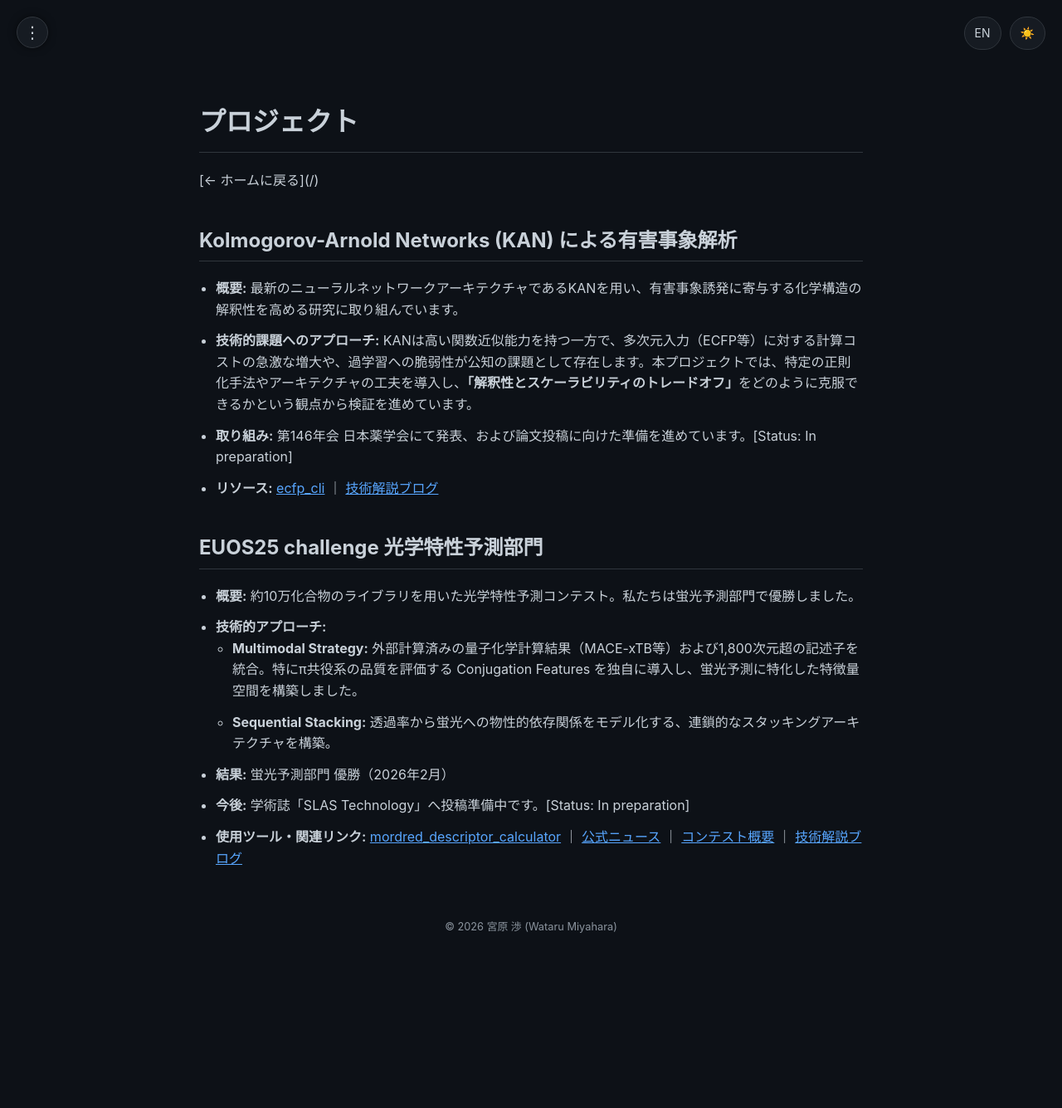
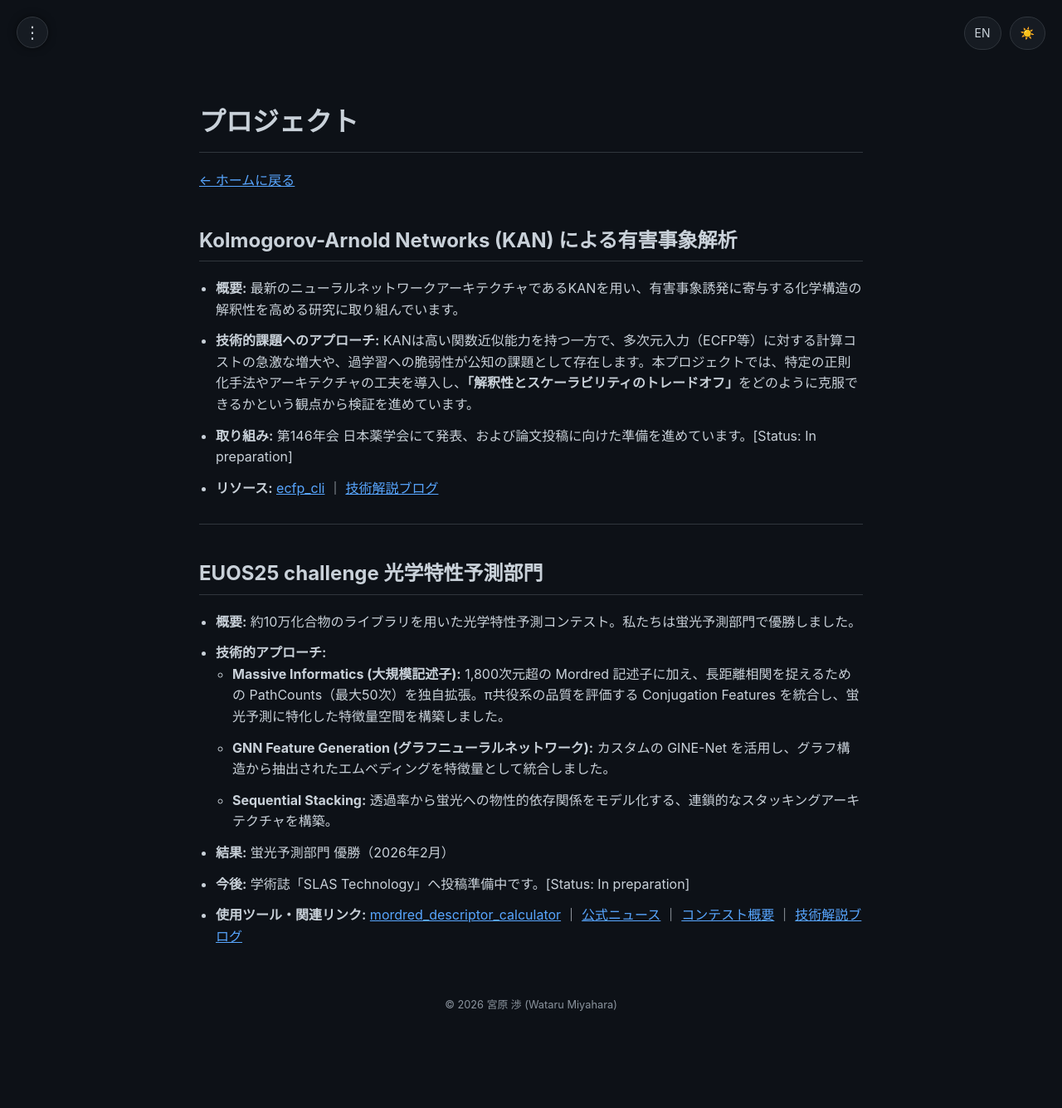
Before and after one commit to 377H-Miru/377H-Miru.github.io, a Jekyll site: the page built from projects.html, in a window 1280 px wide. Shown: the whole page at 83% size. Built offline with Jekyll 4.4.1, drawn with Linux system fonts in a browser that asks for light colours; before the commit the page ends 1240 px from its top, so only the background shows below that.

Commit message:
Refinement: Updated EUOS25 technical approach with Massive Informatics and GNN Feature Generation details

```diff
--- a/projects.html
+++ b/projects.html
@@ -7,7 +7,7 @@ permalink: /projects/
 
 <h1>プロジェクト</h1>
 
-[← ホームに戻る](/)
+<p><a href="/">← ホームに戻る</a></p>
 
 <h2 id="kan">Kolmogorov-Arnold Networks (KAN) による有害事象解析</h2>
 <ul>
@@ -19,12 +19,15 @@ permalink: /projects/
     <li><b>リソース:</b> <a href="https://github.com/377H-Miru/ecfp_cli" target="_blank">ecfp_cli</a> ｜ <a href="/posts/2026-04-02-kan-research-overview">技術解説ブログ</a></li>
 </ul>
 
+<hr>
+
 <h2 id="euos">EUOS25 challenge 光学特性予測部門</h2>
 <ul>
     <li><b>概要:</b> 約10万化合物のライブラリを用いた光学特性予測コンテスト。私たちは蛍光予測部門で優勝しました。</li>
     <li><b>技術的アプローチ:</b>
         <ul>
-            <li><b>Multimodal Strategy:</b> 外部計算済みの量子化学計算結果（MACE-xTB等）および1,800次元超の記述子を統合。特にπ共役系の品質を評価する Conjugation Features を独自に導入し、蛍光予測に特化した特徴量空間を構築しました。</li>
+            <li><b>Massive Informatics (大規模記述子):</b> 1,800次元超の Mordred 記述子に加え、長距離相関を捉えるための PathCounts（最大50次）を独自拡張。π共役系の品質を評価する Conjugation Features を統合し、蛍光予測に特化した特徴量空間を構築しました。</li>
+            <li><b>GNN Feature Generation (グラフニューラルネットワーク):</b> カスタムの GINE-Net を活用し、グラフ構造から抽出されたエムベディングを特徴量として統合しました。</li>
             <li><b>Sequential Stacking:</b> 透過率から蛍光への物性的依存関係をモデル化する、連鎖的なスタッキングアーキテクチャを構築。</li>
         </ul>
     </li>
```
Also changed, not shown: en/projects.html (+5 -2 lines).
